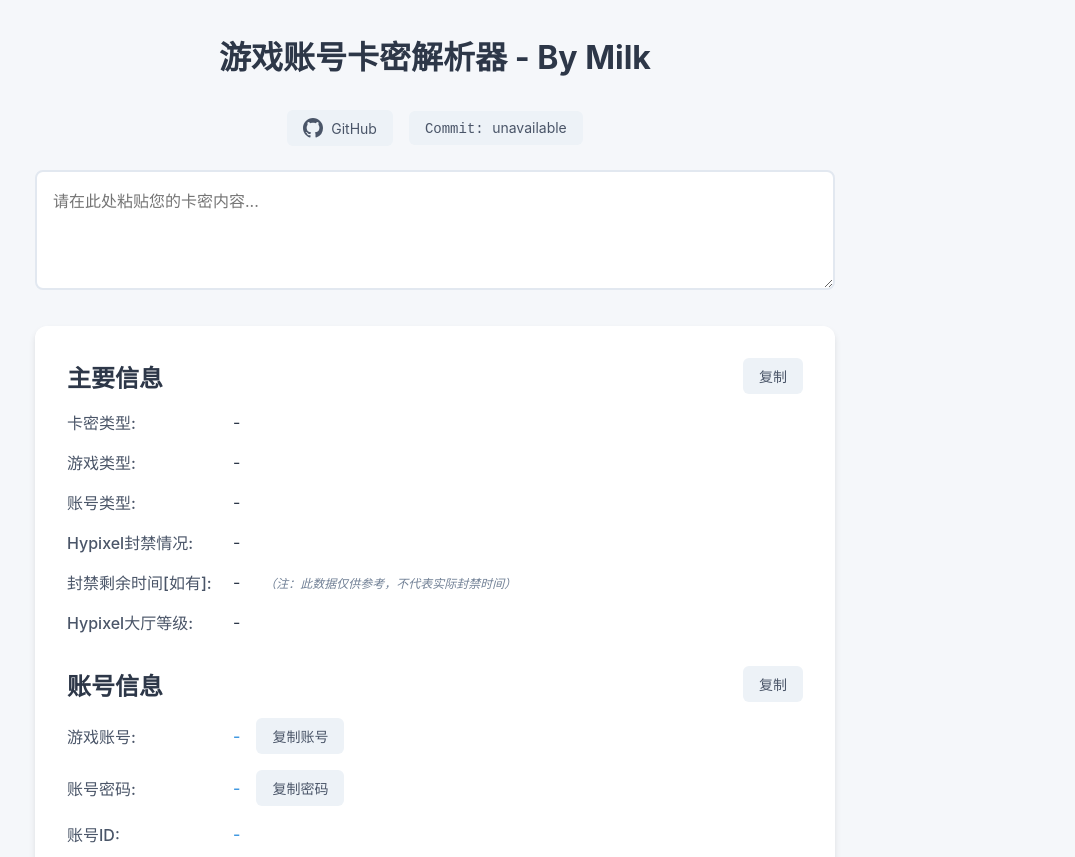
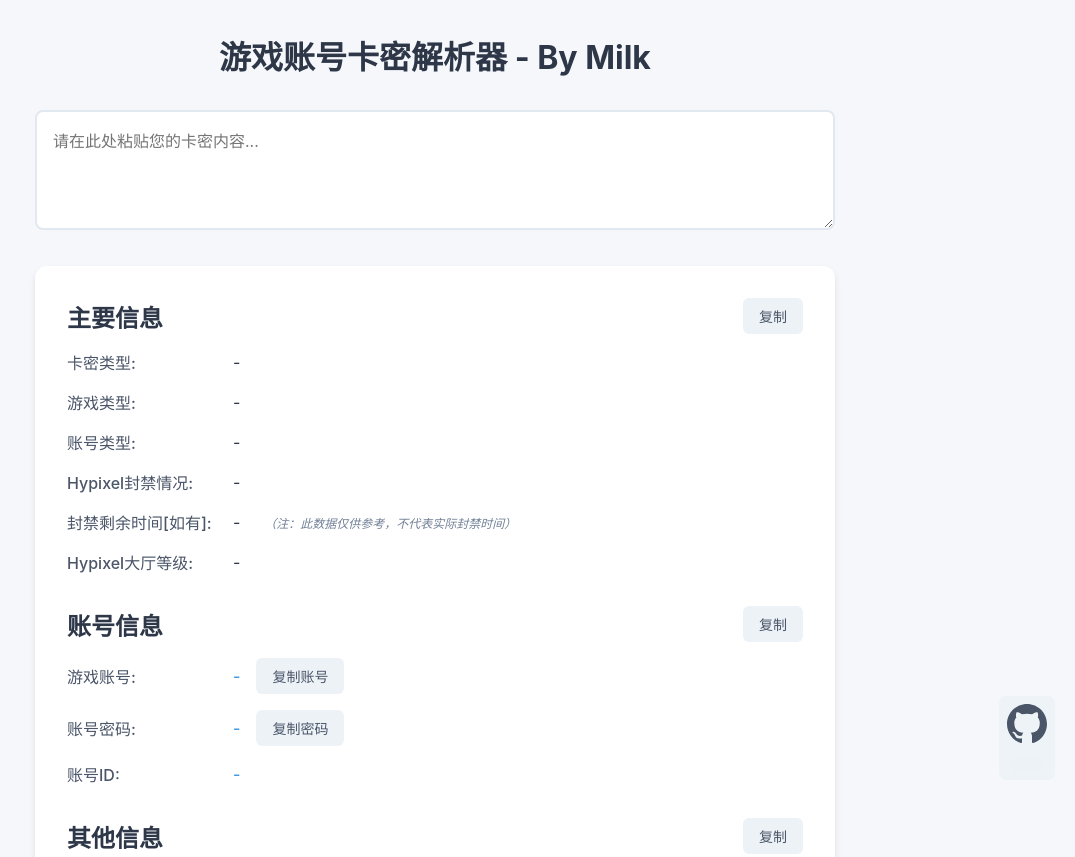
Before and after one commit to VTeam-Studio/account-copier, a plain HTML site: page index.html in a window 1280 px wide. Shown: the top 857 px of the page, without its empty margins (205-1280 px from the left). Drawn offline with Linux system fonts and the light colour scheme; no server answers.

Commit message:
Fix a small bug

```diff
--- a/index.html
+++ b/index.html
@@ -9,15 +9,7 @@
 <body>
     <div class="container">
         <h1>游戏账号卡密解析器 - By Milk</h1>
-        <div class="github-info">
-            <a href="https://github.com/Michaelwucoc/account-copier" target="_blank" class="github-link">
-                <svg height="20" viewBox="0 0 16 16" width="20" class="github-icon">
-                    <path fill="currentColor" d="M8 0C3.58 0 0 3.58 0 8c0 3.54 2.29 6.53 5.47 7.59.4.07.55-.17.55-.38 0-.19-.01-.82-.01-1.49-2.01.37-2.53-.49-2.69-.94-.09-.23-.48-.94-.82-1.13-.28-.15-.68-.52-.01-.53.63-.01 1.08.58 1.23.82.72 1.21 1.87.87 2.33.66.07-.52.28-.87.51-1.07-1.78-.2-3.64-.89-3.64-3.95 0-.87.31-1.59.82-2.15-.08-.2-.36-1.02.08-2.12 0 0 .67-.21 2.2.82.64-.18 1.32-.27 2-.27.68 0 1.36.09 2 .27 1.53-1.04 2.2-.82 2.2-.82.44 1.1.16 1.92.08 2.12.51.56.82 1.27.82 2.15 0 3.07-1.87 3.75-3.65 3.95.29.25.54.73.54 1.48 0 1.07-.01 1.93-.01 2.2 0 .21.15.46.55.38A8.013 8.013 0 0016 8c0-4.42-3.58-8-8-8z"></path>
-                </svg>
-                <span>GitHub</span>
-            </a>
-            <span class="commit-id">Commit: <span id="commitId">loading...</span></span>
-        </div>
+        <!-- 移除原有的 github-info -->
         <div class="input-section">
             <textarea id="cardInput" placeholder="请在此处粘贴您的卡密内容..."></textarea>
             <!-- 移除解析按钮 -->
@@ -99,6 +91,15 @@
             </div>
         </div>
     </div>
+    <!-- 添加固定位置的 GitHub 图标 -->
+    <div class="github-corner">
+        <a href="https://github.com/Michaelwucoc/account-copier" target="_blank" class="github-link" title="GitHub">
+            <svg width="40" height="40" viewBox="0 0 16 16" class="github-icon">
+                <path fill="currentColor" d="M8 0C3.58 0 0 3.58 0 8c0 3.54 2.29 6.53 5.47 7.59.4.07.55-.17.55-.38 0-.19-.01-.82-.01-1.49-2.01.37-2.53-.49-2.69-.94-.09-.23-.48-.94-.82-1.13-.28-.15-.68-.52-.01-.53.63-.01 1.08.58 1.23.82.72 1.21 1.87.87 2.33.66.07-.52.28-.87.51-1.07-1.78-.2-3.64-.89-3.64-3.95 0-.87.31-1.59.82-2.15-.08-.2-.36-1.02.08-2.12 0 0 .67-.21 2.2.82.64-.18 1.32-.27 2-.27.68 0 1.36.09 2 .27 1.53-1.04 2.2-.82 2.2-.82.44 1.1.16 1.92.08 2.12.51.56.82 1.27.82 2.15 0 3.07-1.87 3.75-3.65 3.95.29.25.54.73.54 1.48 0 1.07-.01 1.93-.01 2.2 0 .21.15.46.55.38A8.013 8.013 0 0016 8c0-4.42-3.58-8-8-8z"></path>
+            </svg>
+            <span class="commit-id" id="commitId"></span>
+        </a>
+    </div>
     <script src="script.js"></script>
 </body>
 </html>
--- a/script.js
+++ b/script.js
@@ -227,10 +227,10 @@
         .then(response => response.json())
         .then(data => {
             const commitId = document.getElementById('commitId');
-            commitId.textContent = data.sha.substring(0, 7); // 显示前7位
+            commitId.textContent = data.sha.substring(0, 6); // 只显示前6位
         })
         .catch(error => {
             const commitId = document.getElementById('commitId');
-            commitId.textContent = 'unavailable';
+            commitId.textContent = ''; // 出错时不显示
         });
 });
--- a/styles.css
+++ b/styles.css
@@ -324,3 +324,39 @@
         margin-top: 0.25rem;
     }
 }
+/* 删除原有的 github-info 相关样式 */
+
+/* 添加新的固定定位样式 */
+.github-corner {
+    position: fixed;
+    right: 20px;
+    bottom: 20px;
+    z-index: 1000;
+}
+
+.github-link {
+    display: flex;
+    flex-direction: column;
+    align-items: center;
+    color: #4a5568;
+    text-decoration: none;
+    padding: 8px;
+    border-radius: 8px;
+    background-color: rgba(237, 242, 247, 0.8);
+    transition: all 0.3s ease;
+}
+
+.github-link:hover {
+    background-color: rgba(226, 232, 240, 0.9);
+    transform: scale(1.05);
+}
+
+.github-icon {
+    margin-bottom: 4px;
+}
+
+.commit-id {
+    font-size: 0.75rem;
+    font-family: monospace;
+    color: #718096;
+}
```
